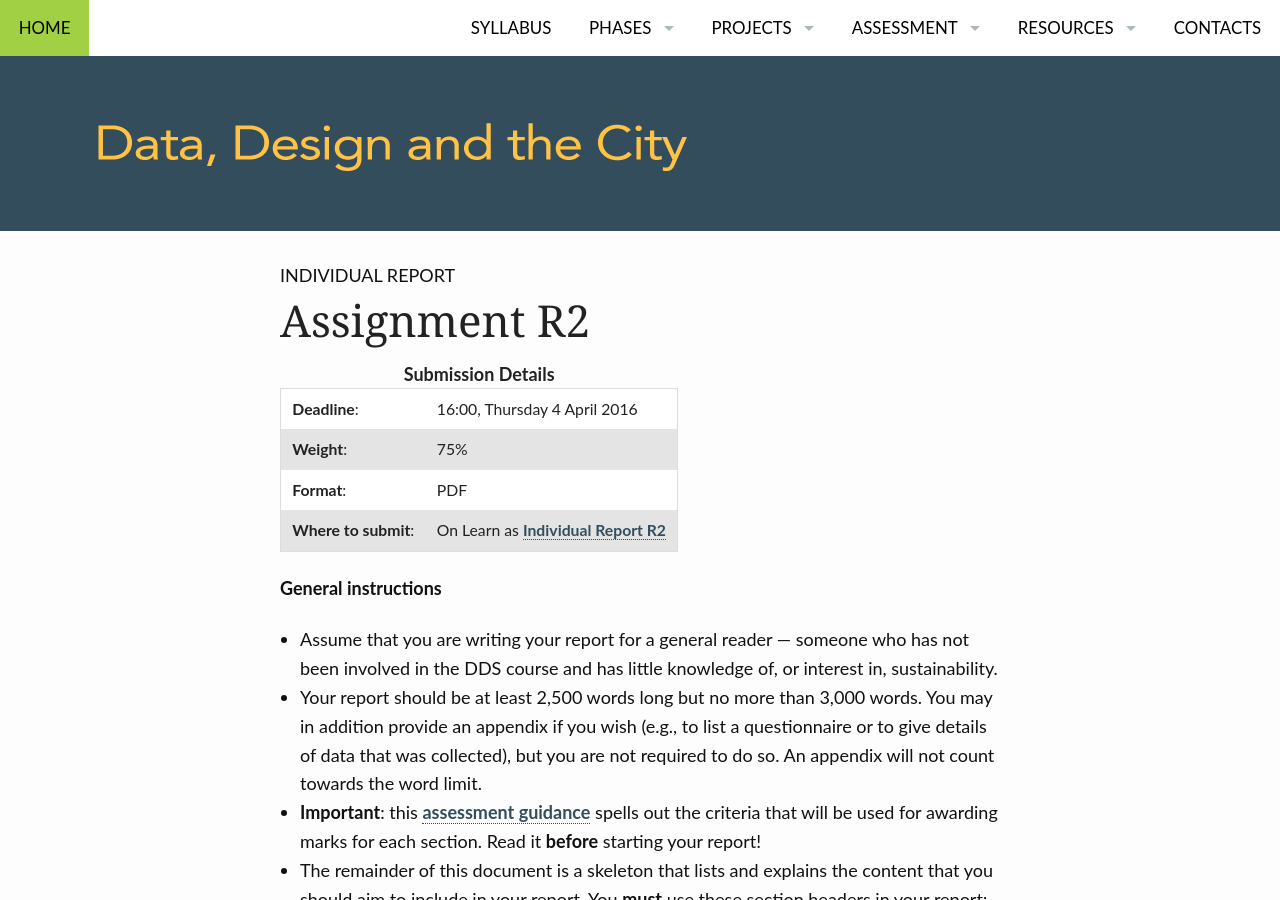
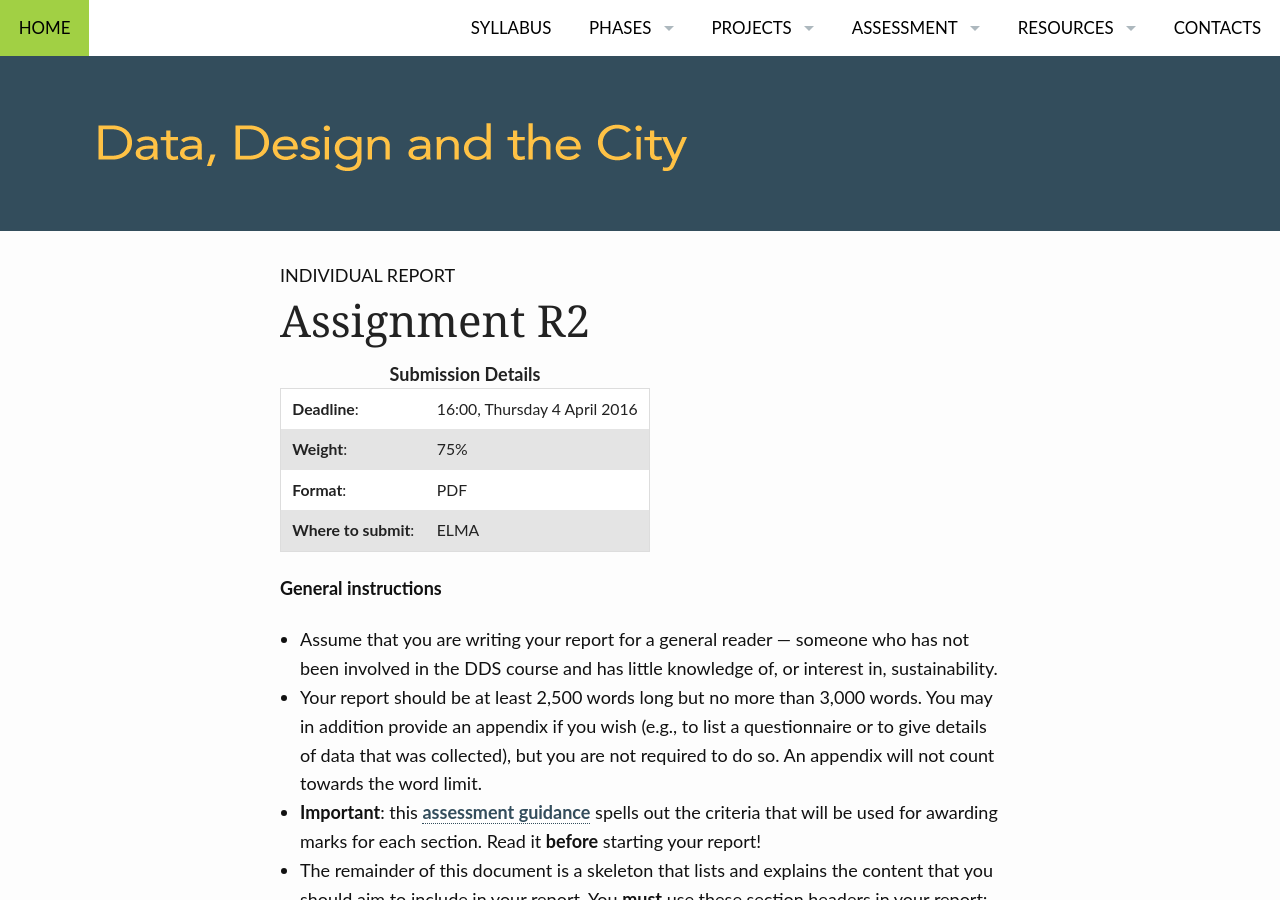
Before and after one commit to edinburghlivinglab/ddc, a Jekyll site: the page built from pages/assignment_r2.md, in a window 1280 px wide and 900 px high. Built offline with Jekyll 4.4.1, drawn with Linux system fonts in a browser that asks for light colours.

Commit message:
Update assignment_r2.md

```diff
--- a/pages/assignment_r2.md
+++ b/pages/assignment_r2.md
@@ -22,7 +22,7 @@ permalink: "/assignment_r2/"
         </tr>
          <tr>
             <td><b>Where to submit</b>:</td>
-            <td>On Learn as <a href="https://www.learn.ed.ac.uk/webapps/blackboard/execute/announcement?method=search&context=course_entry&course_id=_45101_1&handle=announcements_entry&mode=view">Individual Report R2</a></td>
+            <td>ELMA</td>
         </tr>
     </table>
 </div>
```
